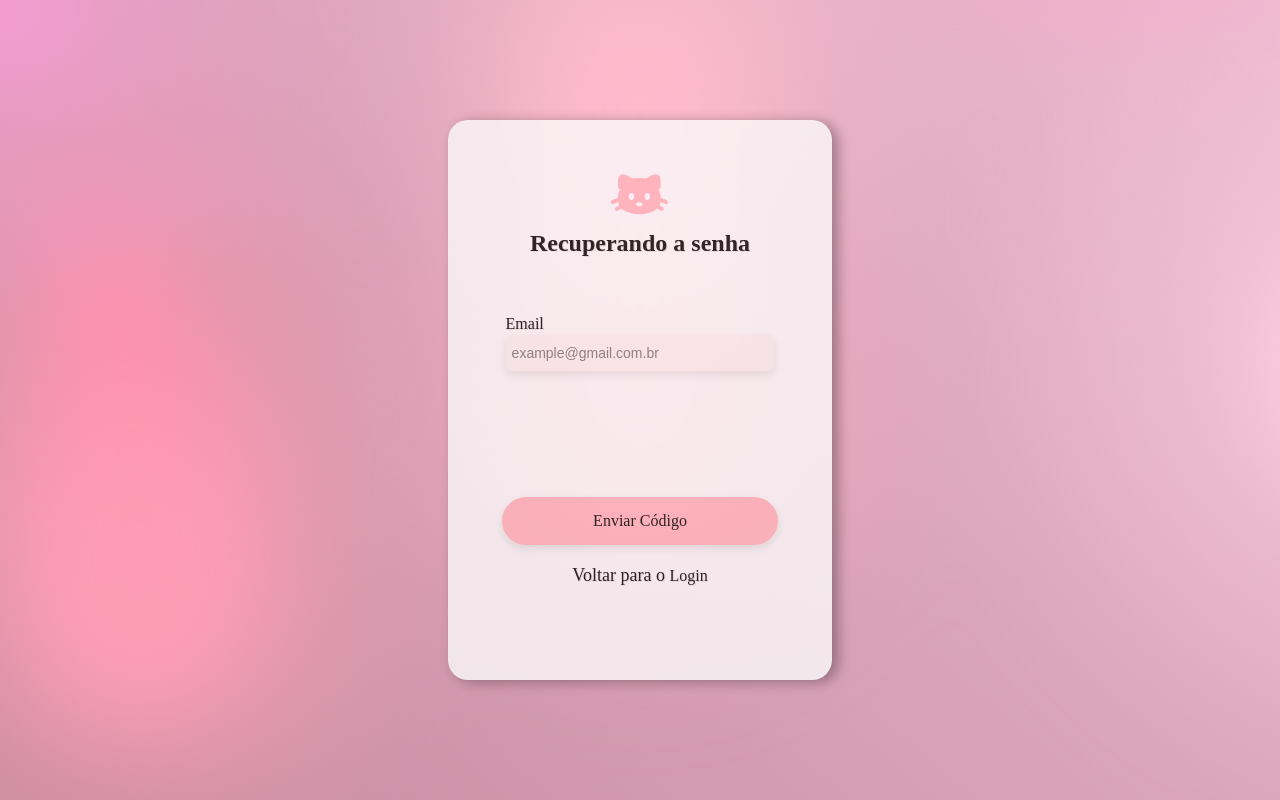
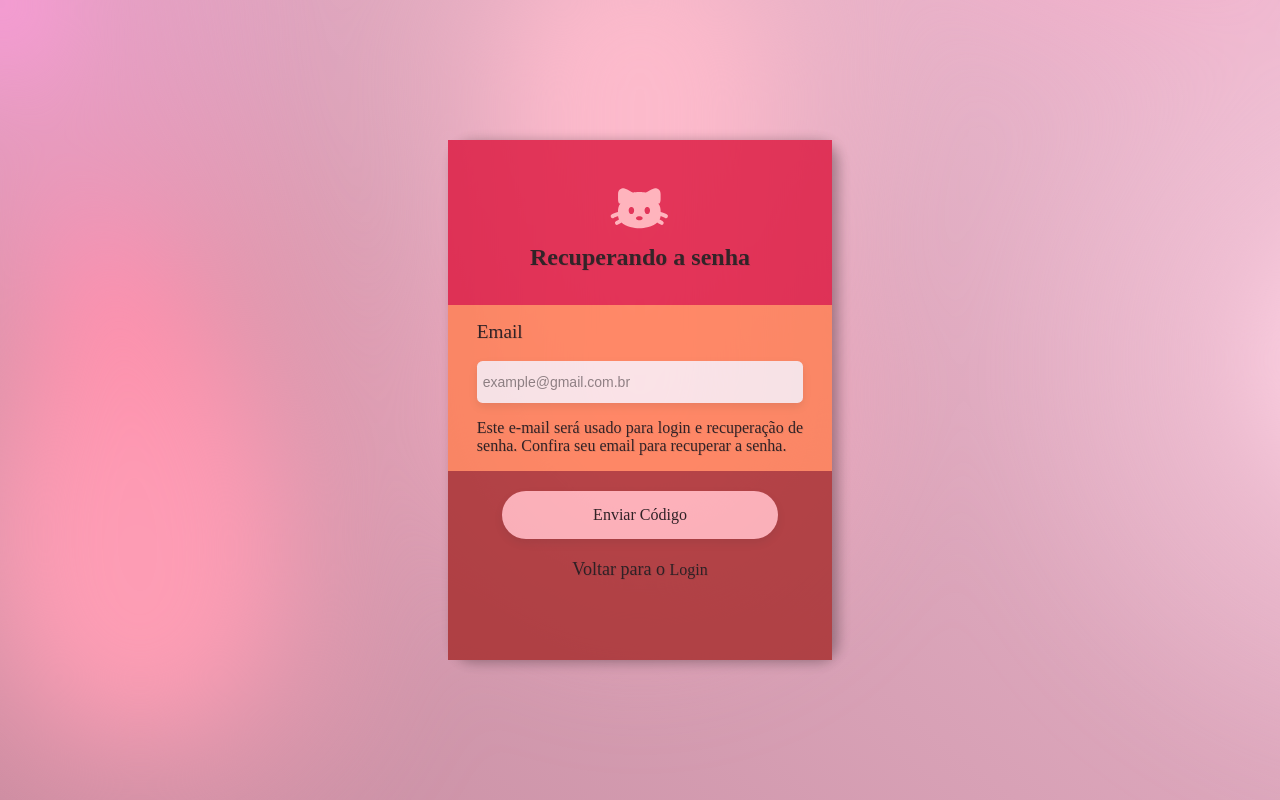
Before and after one commit to S5-2024/angular_letterfood, an Angular app: page /login in a window 1280 px wide. Both pictures are taken after a click on the element "Esqueceu a senha?". Built offline with nearby package versions, Linux system fonts and the light colour scheme.

Commit message:
Pagina de recuperação de password estilizada

```diff
--- a/src/app/pages/login/login.component.css
+++ b/src/app/pages/login/login.component.css
@@ -302,7 +302,8 @@ form {
 }
 
 /* Cores background para ajudar na edição */
-/* .botoes{
+
+.botoes{
   background-color: brown;
 }
 .infos{
@@ -310,7 +311,7 @@ form {
 }
 .detalhes{
     background-color: crimson;
-} */
+}
 
 /* Botões:  */
 button {
@@ -494,22 +495,42 @@ label {
 
 }
 
-#recover-password{
+
+#recover-password {
   background-color: var(--white2);
-  height: 70% ;
 
-  .infos, .botoes,.detalhes{
-    height: 80%;
-
-
+  p {
+    text-align: justify;
+    color: #000;
+    font-size: 1rem;
   }
 
-  .infos{
-   padding: auto;
+  .infos,
+  .botoes,
+  .detalhes {
+    height: 80%;
+  }
+
+  .form-group {
+    width: 85%;
+    height: 100%;
+
+    gap: 1rem;
+  }
+
+  .infos {
+    padding: auto;
+  }
+  label{
+    font-size: 1.2rem;
   }
 
   input {
-    height: 40%;
+    height: 25%;
+  }
+
+  h1{
+    font-size: 1.5rem;
   }
 
 }
--- a/src/app/pages/login/login.component.html
+++ b/src/app/pages/login/login.component.html
@@ -57,9 +57,7 @@
       <div class="form-group">
         <label for="email">Email</label>
         <input type="email" placeholder="example@gmail.com.br" id="email" class="bar">
-        <h3> Este e-mail será usado para login e recuperação de senha.
-          Confira seu email para recuperar a senha.
-        </h3>
+
 
       </div>
 
@@ -97,6 +95,9 @@
       <div class="form-group">
         <label for="email">Email</label>
         <input type="email" placeholder="example@gmail.com.br" id="email" class="bar">
+        <p> Este e-mail será usado para login e recuperação de senha.
+          Confira seu email para recuperar a senha.
+        </p>
       </div>
 
 
```
